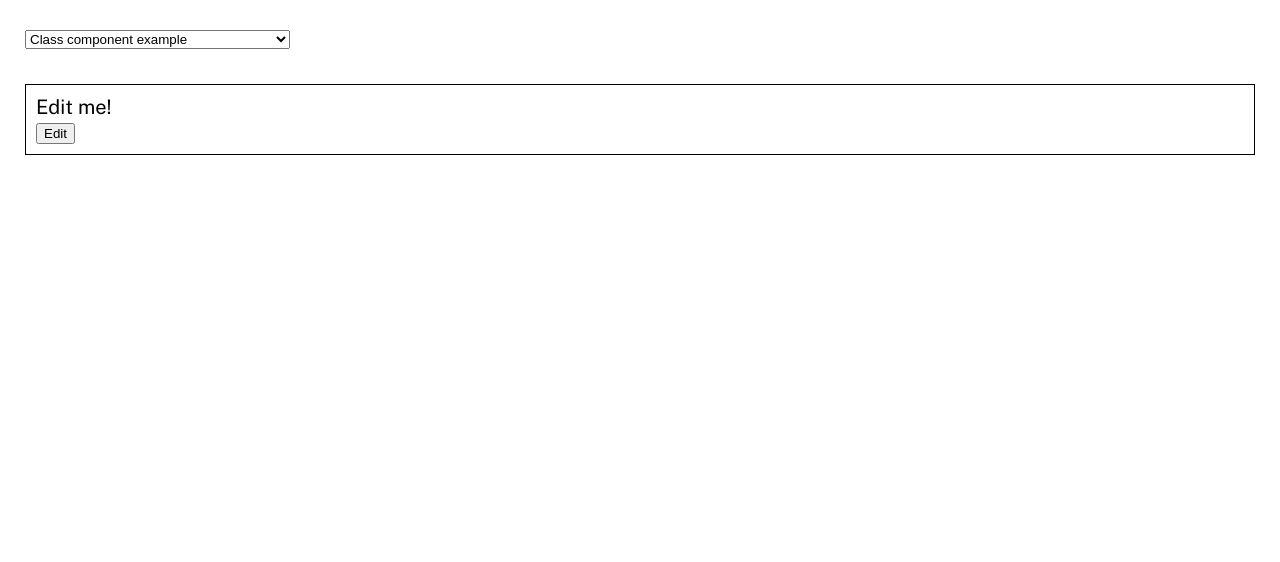
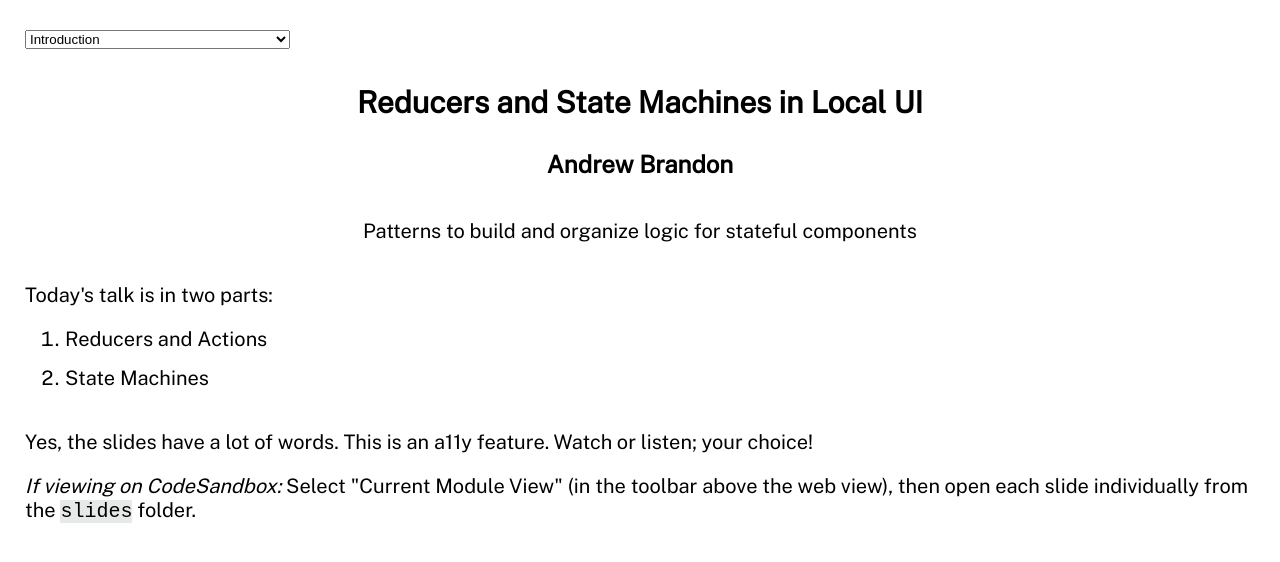
Before and after one commit to drbr/state-machine-talk, a React (Create React App) app: page / in a window 1280 px wide. Shown: the top 562 px of the page. Built offline with nearby package versions, Linux system fonts and the light colour scheme.

Commit message:
Remove class component from dropdown

```diff
--- a/src/index.tsx
+++ b/src/index.tsx
@@ -1,5 +1,4 @@
 import React, { useState } from 'react';
-import { InlineEditorClassComponent } from './examples/ClassComponentExample';
 import './index.css';
 import { Slide_Introduction } from './slides/Introduction';
 import { Slide_InlineEditorComponent } from './slides/part-1-reducers/1-1.InlineEditorComponent';
@@ -30,10 +29,6 @@ export interface SlidePlugin extends BasePlugin {
 
 /* eslint-disable react/jsx-pascal-case */
 export const SlidePluginManager = new PluginManager<SlidePlugin>(
-  {
-    name: 'Class component example',
-    element: <InlineEditorClassComponent />,
-  },
   {
     name: 'Introduction',
     element: <Slide_Introduction />,
```
